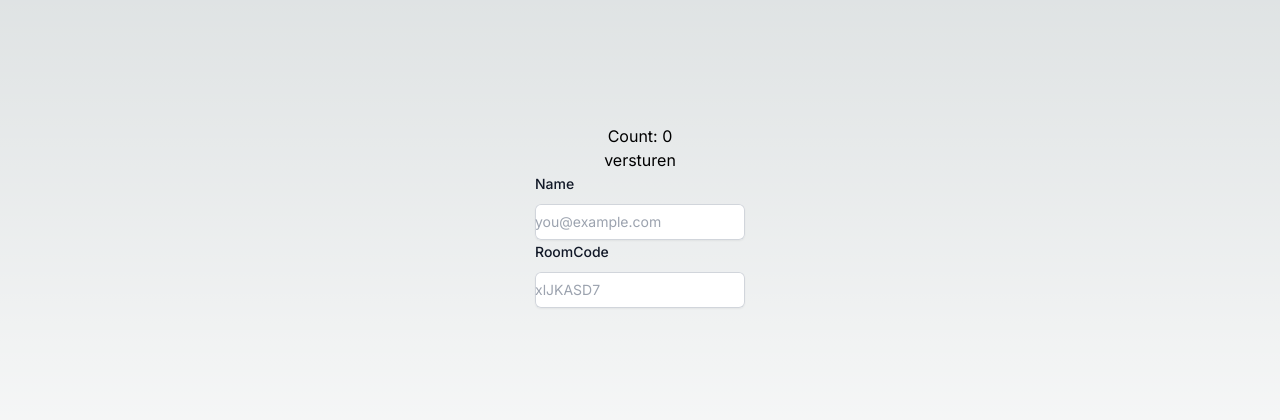
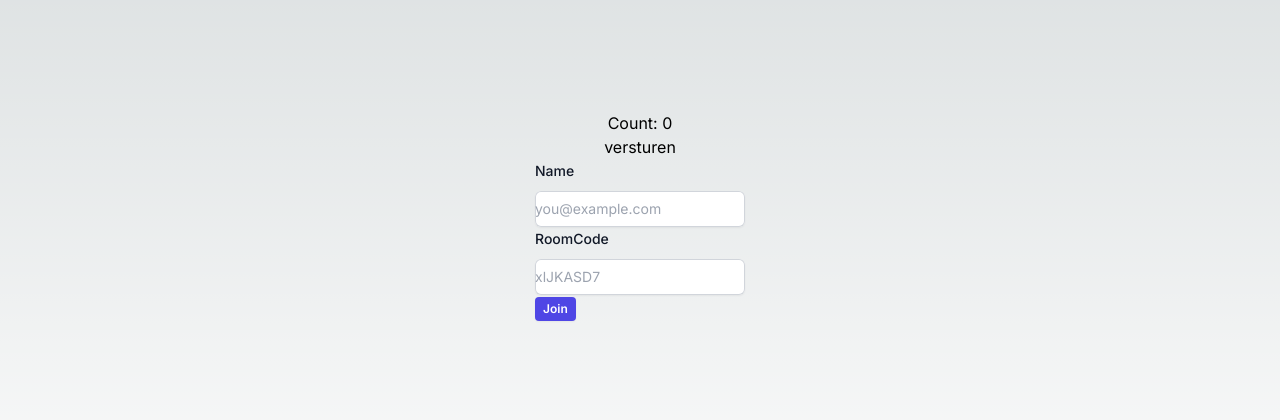
Before and after one commit to zonneplan/scrum, a Next.js app: page / in a window 1280 px wide. Shown: the part 184-604 px from the top of the page. Built offline with nearby package versions, Linux system fonts and the light colour scheme; no server answers.

Commit message:
New button in page

```diff
--- a/app/page.tsx
+++ b/app/page.tsx
@@ -33,7 +33,7 @@ export default function Home() {
       <button>versturen</button>
       </form>
       <div>
-      <label htmlFor="email" className="block text-sm font-medium leading-6 text-gray-900">
+      <label htmlFor="Name" className="block text-sm font-medium leading-6 text-gray-900">
         Name
       </label>
       <div className="mt-2">
@@ -45,7 +45,7 @@ export default function Home() {
           placeholder="you@example.com"
         />
         <div>
-      <label htmlFor="email" className="block text-sm font-medium leading-6 text-gray-900">
+      <label htmlFor="RoomCode" className="block text-sm font-medium leading-6 text-gray-900">
         RoomCode
       </label>
       <div className="mt-2">
@@ -57,6 +57,10 @@ export default function Home() {
           placeholder="xlJKASD7"
         />
       </div>
+      <button type="button"
+        className="rounded bg-indigo-600 px-2 py-1 text-xs font-semibold text-white shadow-sm hover:bg-indigo-500 focus-visible:outline focus-visible:outline-2 focus-visible:outline-offset-2 focus-visible:outline-indigo-600"
+      >Join</button>
+
     </div>
       </div>
     </div>
```
